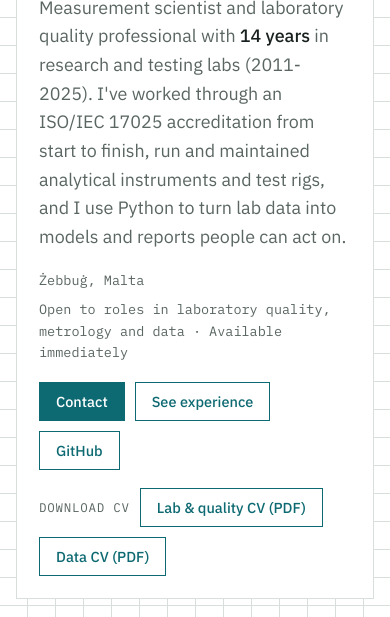
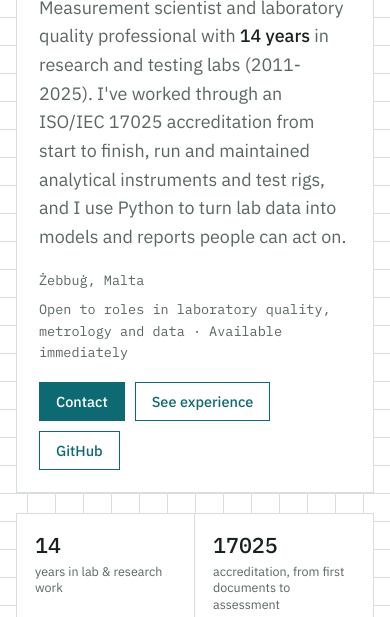
Before and after one commit to mantas123456/mantas123456.github.io, a plain HTML site: page index.html in a window 390 px wide. Shown: the part 178-795 px from the top of the page. Drawn offline with Linux system fonts and the light colour scheme.

Commit message:
Hide CV downloads, email and phone for now
- Remove the "Download CV" buttons and the email and phone lines from
  the Contact section. LinkedIn, GitHub and location stay.
- Stop publishing the CV PDFs: untrack cv/ and add it to .gitignore.
  The files stay in the local working copy.

Deleted rather than commented out, since HTML comments are visible in
the page source.

Co-Authored-By: Claude Opus 5.5 <noreply@anthropic.com>

```diff
--- a/index.html
+++ b/index.html
@@ -281,11 +281,6 @@ footer { border-top: 1px solid var(--line); padding: 20px 0 40px; font-family: v
         <a class="btn" href="#experience">See experience</a>
         <a class="btn" href="https://github.com/mantas123456">GitHub</a>
       </div>
-      <div class="cv" aria-label="Download CV">
-        <span class="cv-label">Download CV</span>
-        <a class="btn" href="cv/Mantas_Valantinavicius_CV_lab.pdf" download>Lab &amp; quality CV (PDF)</a>
-        <a class="btn" href="cv/Mantas_Valantinavicius_CV_data.pdf" download>Data CV (PDF)</a>
-      </div>
     </div>
     <div class="readings" aria-label="Key figures">
       <div class="reading"><div class="v">14</div><div class="l">years in lab &amp; research work</div></div>
@@ -523,8 +518,6 @@ footer { border-top: 1px solid var(--line); padding: 20px 0 40px; font-family: v
     <div class="body">
       <h2>Contact</h2>
       <div class="contact-grid">
-        <div class="contact-line"><span class="k">Email</span><a href="mailto:mantas.valantinavicius@gmail.com">mantas.valantinavicius@gmail.com</a></div>
-        <div class="contact-line"><span class="k">Phone</span><a href="tel:+35677086421">+356 7708 6421</a></div>
                 <div class="contact-line"><span class="k">LinkedIn</span><a href="https://www.linkedin.com/in/mantas-valantinavicius">linkedin.com/in/mantas-valantinavicius</a></div>
         <div class="contact-line"><span class="k">GitHub</span><a href="https://github.com/mantas123456">github.com/mantas123456</a></div>
         <div class="contact-line"><span class="k">Location</span><span>Żebbuġ, Malta</span></div>
```
Also changed, not shown: 3 other files.
